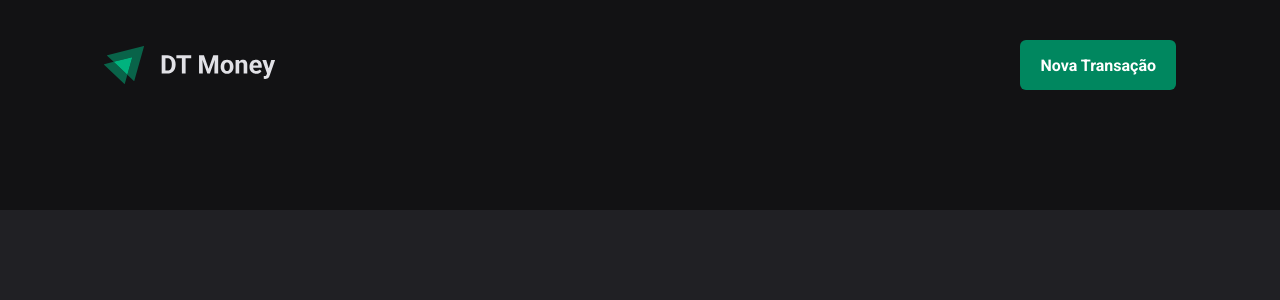
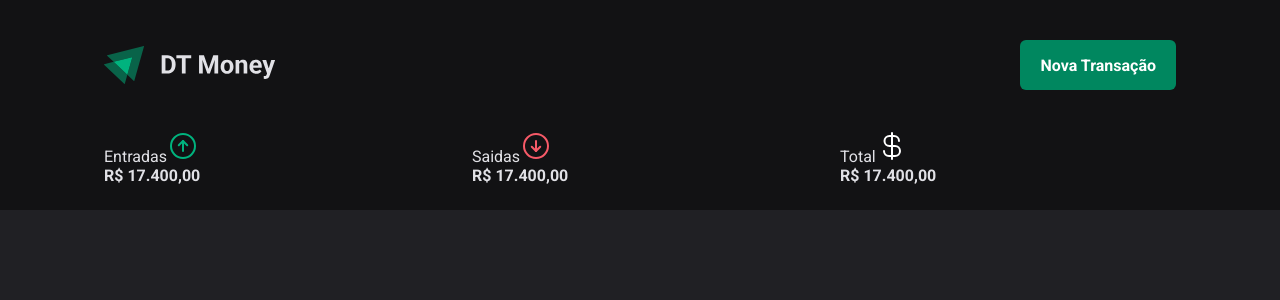
Before and after one commit to Arthur-art/reactjs-ignite-rocketseat-trilha-2022, a React (Vite) app in the folder Project/dt-money/: page / in a window 1280 px wide. Shown: the top 300 px of the page. Built offline with nearby package versions, Linux system fonts and the light colour scheme.

Commit message:
Desenvolvendo component Summary

```diff
--- a/Project/dt-money/package.json
+++ b/Project/dt-money/package.json
@@ -10,6 +10,7 @@
     "lint": "npx eslint src --ext .ts,.tsx --fix"
   },
   "dependencies": {
+    "phosphor-react": "^1.4.1",
     "react": "^18.2.0",
     "react-dom": "^18.2.0",
     "styled-components": "^5.3.5"
--- /dev/null
+++ b/Project/dt-money/src/components/Summary/Summary.tsx
@@ -0,0 +1,35 @@
+import { ArrowCircleDown, ArrowCircleUp, CurrencyDollar } from 'phosphor-react'
+import { SummaryContainer } from './styles'
+
+export const Summary = () => {
+  return (
+    <SummaryContainer>
+      <div>
+        <header>
+          <span>Entradas</span>
+          <ArrowCircleUp size={32} color="#00b37e" />
+        </header>
+
+        <strong>R$ 17.400,00</strong>
+      </div>
+
+      <div>
+        <header>
+          <span>Saidas</span>
+          <ArrowCircleDown size={32} color="#f75a68" />
+        </header>
+
+        <strong>R$ 17.400,00</strong>
+      </div>
+
+      <div>
+        <header>
+          <span>Total</span>
+          <CurrencyDollar size={32} color="#fff" />
+        </header>
+
+        <strong>R$ 17.400,00</strong>
+      </div>
+    </SummaryContainer>
+  )
+}
--- /dev/null
+++ b/Project/dt-money/src/components/Summary/styles.ts
@@ -0,0 +1,14 @@
+import styled from 'styled-components'
+
+export const SummaryContainer = styled.section`
+  width: 100%;
+  max-width: 1120px;
+  margin: 0 auto;
+  padding: 0 1.5rem;
+
+  display: grid;
+  grid-template-columns: repeat(3, 1fr);
+  gap: 2rem;
+
+  margin-top: -5rem;
+`
--- a/Project/dt-money/src/pages/Transactions/Transactions.tsx
+++ b/Project/dt-money/src/pages/Transactions/Transactions.tsx
@@ -1,9 +1,11 @@
 import { Header } from '../../components/Header/Header'
+import { Summary } from '../../components/Summary/Summary'
 
 export const Transactions = () => {
   return (
     <div>
       <Header />
+      <Summary />
     </div>
   )
 }
```
Also changed, not shown: 2 other files (tests, documents, lock files or other folders).
